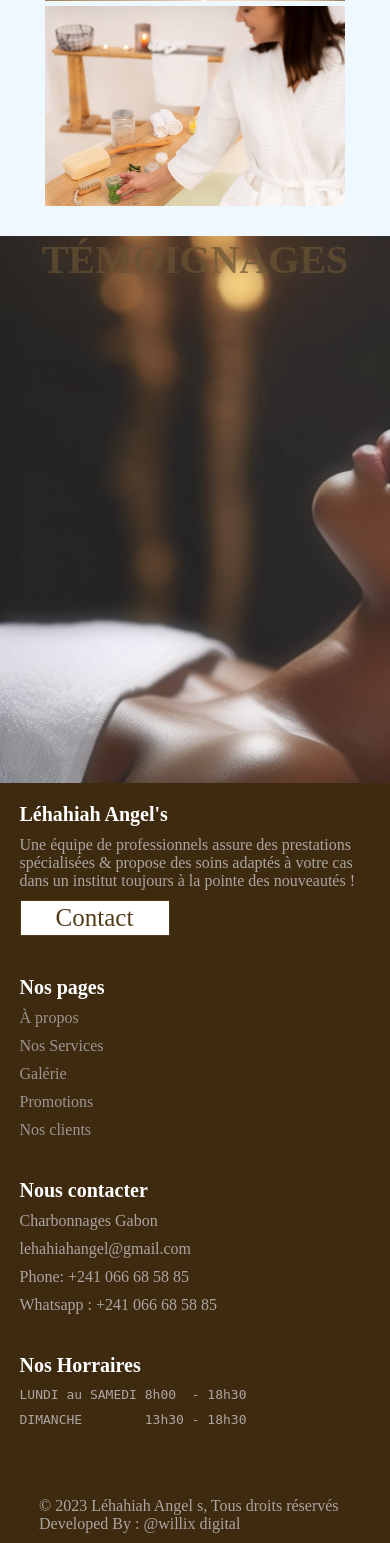
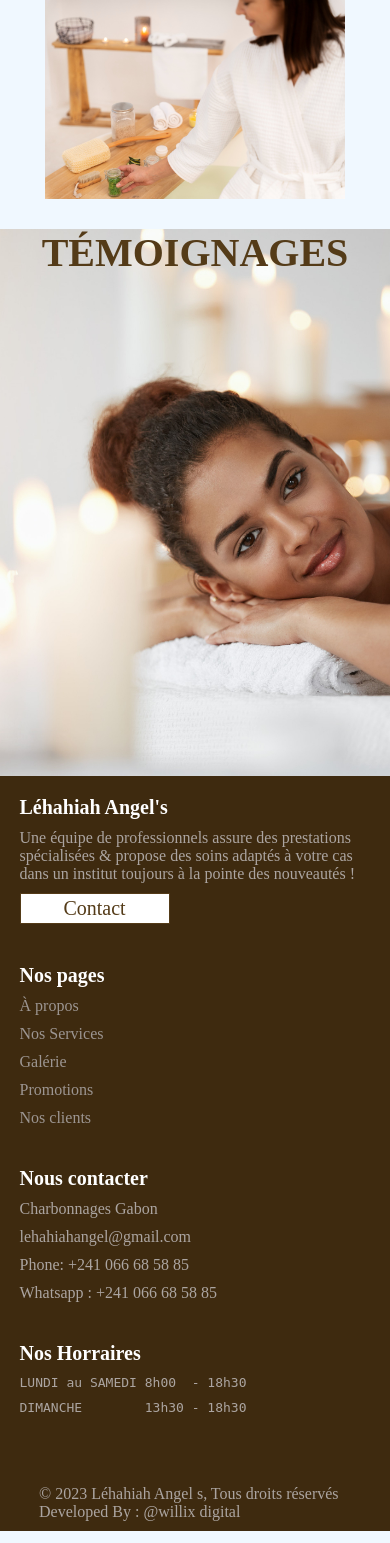
Before and after one commit to A-ArthurKing/A-ArthurKing.github.io, a PHP site: page / in a window 390 px wide. Shown: the part 3379-4922 px from the top of the page. Run offline with PHP 8.4, Linux system fonts and the light colour scheme; some libraries are stand-ins or nearby versions; some web fonts are replaced.

Commit message:
Dépot 34 avec résolutions de quelques bug

```diff
--- a/css/Style.css
+++ b/css/Style.css
@@ -760,25 +760,14 @@ section.a-propos {
     flex-wrap: wrap;
     justify-content: center;
     align-items: center;
-    background-image: url(../images/a-large.jpg);
+    background-image: url(../images/bg11.jpg);
     background-attachment: fixed;
     background-repeat: no-repeat;
     background-size: cover;
-    backdrop-filter: blur(0px);
+    background-position: center;
     position: relative;
 }
 
-.TÉMOIGNAGES::before {
-    content: "";
-    position: absolute;
-    top: 0;
-    bottom: 0;
-    right: 0;
-    left: 0;
-    opacity: 40%;
-    background-color: rgba(255, 255, 255, 0.308);
-    backdrop-filter: blur(10px);
-}
 
 .TÉMOIGNAGES-txt {
     height: 20%;
@@ -787,14 +776,12 @@ section.a-propos {
     justify-content: center;
     align-items: flex-end;
     color: #543b18;
-
 }
 
 .TÉMOIGNAGES-txt h1 {
     font-size: 40px;
     color: #543b18;
 }
-
 
 .commentaires {
     height: 500px;
--- a/css/Style.responsive.css
+++ b/css/Style.responsive.css
@@ -325,7 +325,7 @@
 
     .nav-links .button {
         margin: auto;
-        font-size: 4vh;
+        font-size: 2vh;
     }
 
     nav ul {
@@ -404,7 +404,7 @@
 
     .msg-txt .button {
         padding: 5px 20px;
-        font-size: 25px;
+        font-size: 20px;
     }
 
 
@@ -530,7 +530,7 @@
     }
 
     .Lehahiahangel button {
-        font-size: 25px;
+        font-size: 20px;
     }
 
     .Nospages {
```
